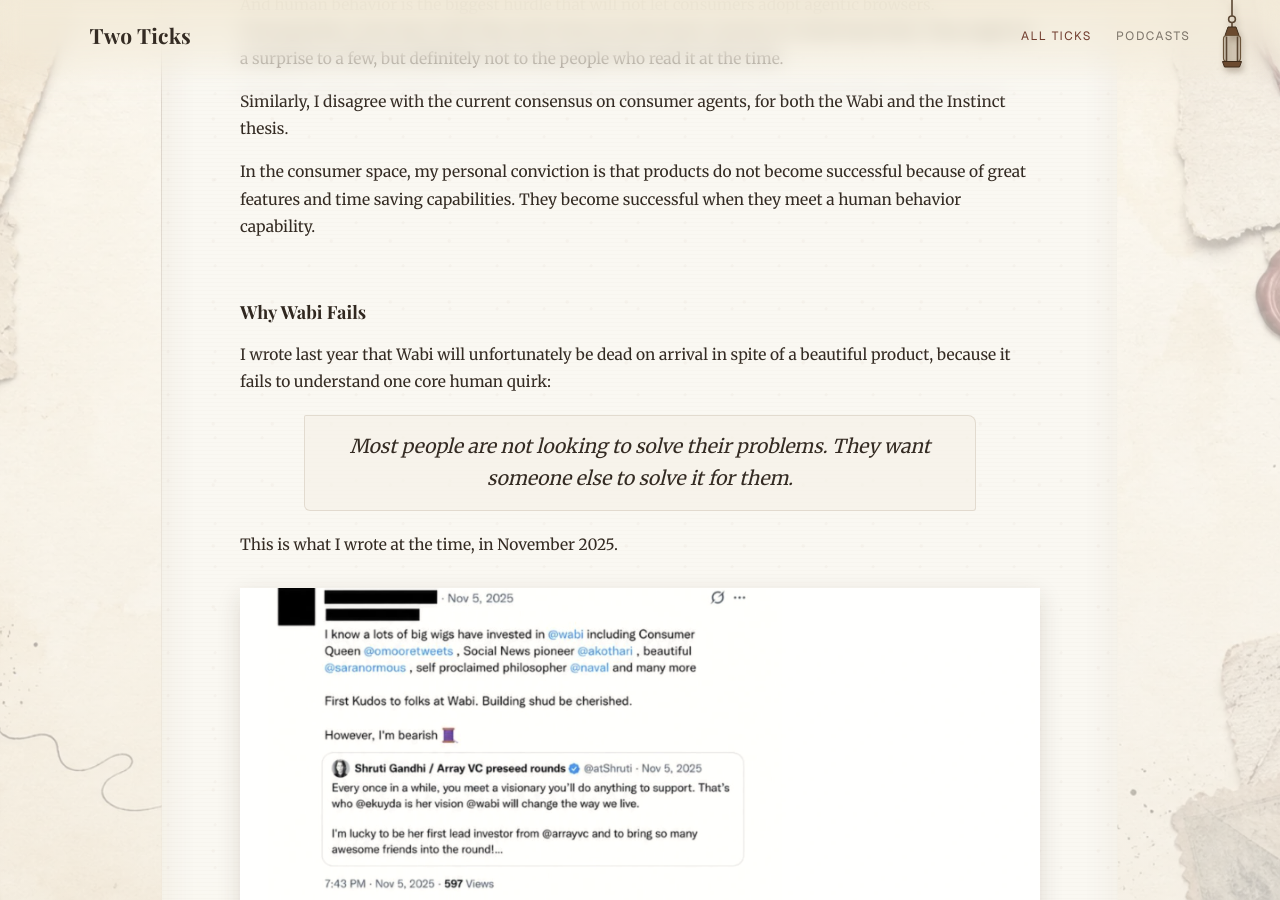
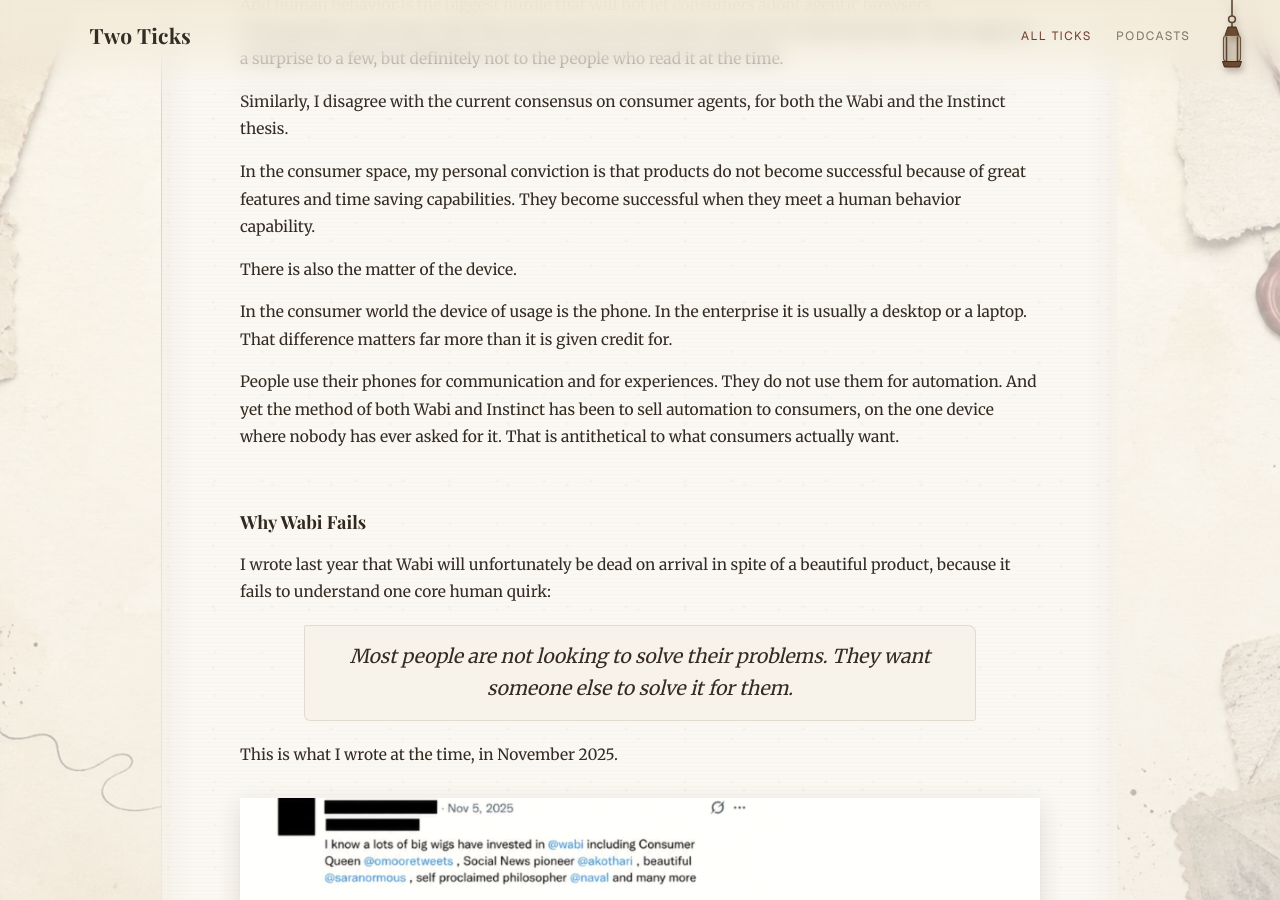
Before and after one commit to trmanish/trmanish.github.io, a Jekyll site: the page built from _posts/2026-08-29-on-consumer-agents-and-ais-youtube-moment-again.md, in a window 1280 px wide and 900 px high, scrolled down 2514 px. Built offline with Jekyll 4.4.1, drawn with Linux system fonts in a browser that asks for light colours.

Commit message:
Add the device argument to My Core Thesis

```diff
--- a/_posts/2026-08-29-on-consumer-agents-and-ais-youtube-moment-again.md
+++ b/_posts/2026-08-29-on-consumer-agents-and-ais-youtube-moment-again.md
@@ -66,6 +66,12 @@
 Similarly, I disagree with the current consensus on consumer agents, for both the Wabi and the Instinct thesis.
 
 In the consumer space, my personal conviction is that products do not become successful because of great features and time saving capabilities. They become successful when they meet a human behavior capability.
+
+There is also the matter of the device.
+
+In the consumer world the device of usage is the phone. In the enterprise it is usually a desktop or a laptop. That difference matters far more than it is given credit for.
+
+People use their phones for communication and for experiences. They do not use them for automation. And yet the method of both Wabi and Instinct has been to sell automation to consumers, on the one device where nobody has ever asked for it. That is antithetical to what consumers actually want.
 
 <br>
 
```
